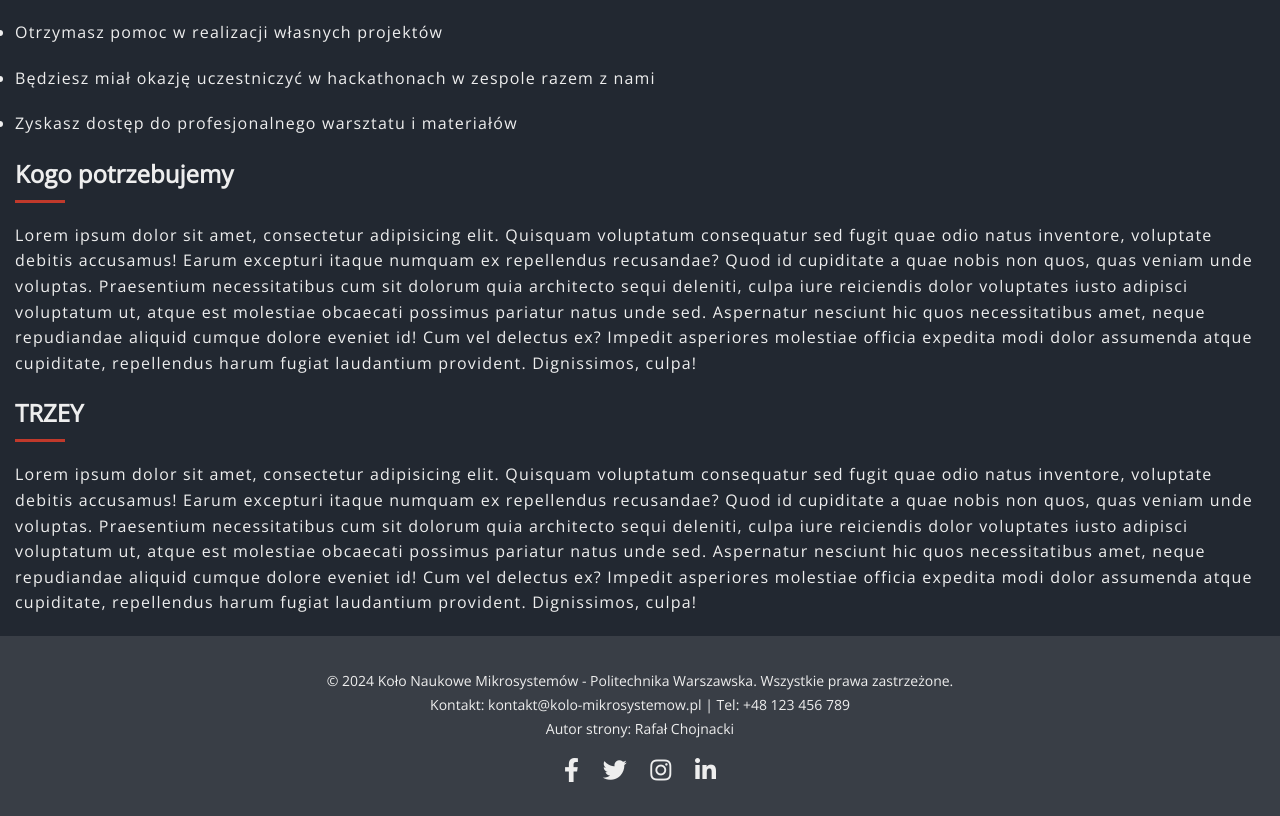
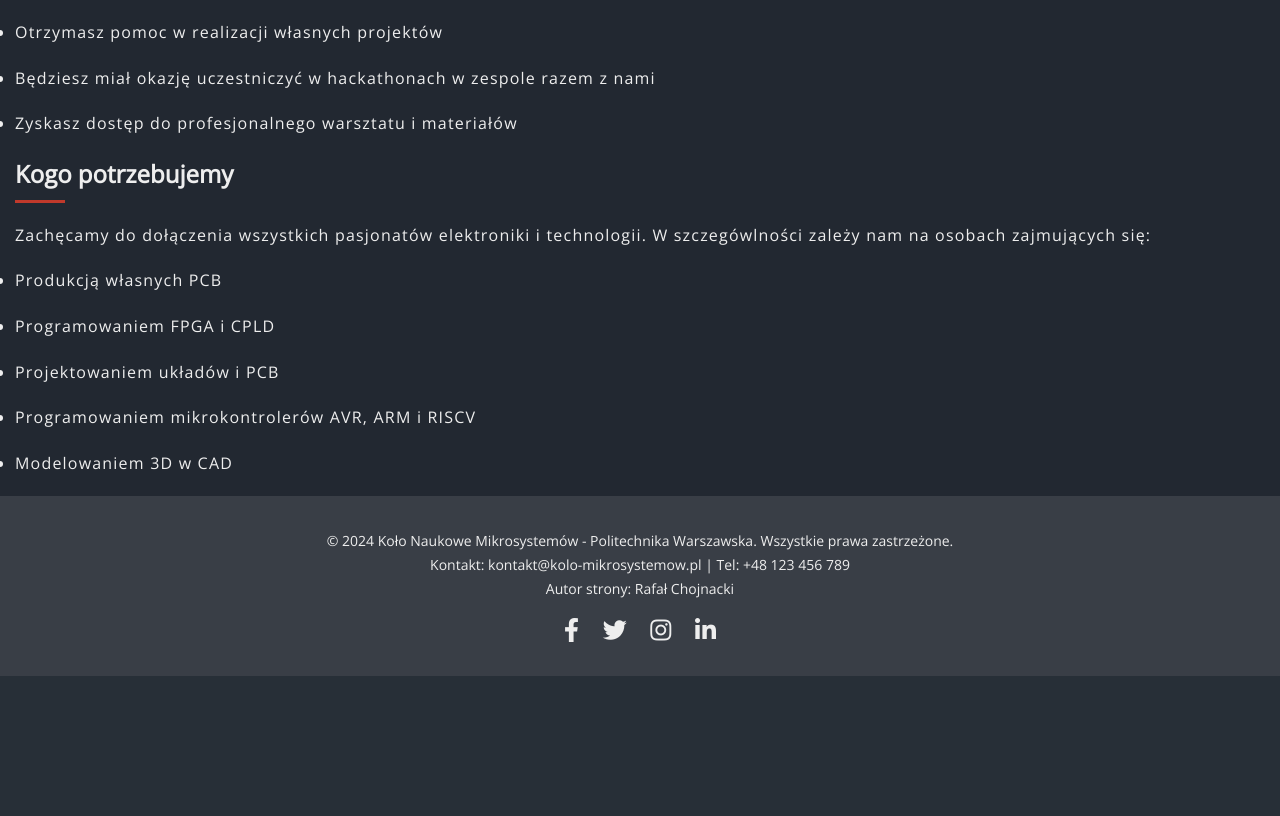
Before and after one commit to knonyks/onyks_website, a PHP site: page / in a window 1280 px wide. Shown: the part 1120-1936 px from the top of the page. After the commit the page ends 1796 px from the top, so only its background shows below. Run offline with PHP 8.4, Linux system fonts and the light colour scheme; some libraries are stand-ins or nearby versions.

Commit message:
pierwsza runda skonczona

```diff
--- a/index.php
+++ b/index.php
@@ -75,33 +75,14 @@
       </p>
       <h3>Kogo potrzebujemy</h3>
       <p>
-        Lorem ipsum dolor sit amet, consectetur adipisicing elit. Quisquam
-        voluptatum consequatur sed fugit quae odio natus inventore, voluptate
-        debitis accusamus! Earum excepturi itaque numquam ex repellendus
-        recusandae? Quod id cupiditate a quae nobis non quos, quas veniam unde
-        voluptas. Praesentium necessitatibus cum sit dolorum quia architecto
-        sequi deleniti, culpa iure reiciendis dolor voluptates iusto adipisci
-        voluptatum ut, atque est molestiae obcaecati possimus pariatur natus
-        unde sed. Aspernatur nesciunt hic quos necessitatibus amet, neque
-        repudiandae aliquid cumque dolore eveniet id! Cum vel delectus ex?
-        Impedit asperiores molestiae officia expedita modi dolor assumenda atque
-        cupiditate, repellendus harum fugiat laudantium provident. Dignissimos,
-        culpa!
-      </p>
-      <h3>TRZEY</h3>
-      <p>
-        Lorem ipsum dolor sit amet, consectetur adipisicing elit. Quisquam
-        voluptatum consequatur sed fugit quae odio natus inventore, voluptate
-        debitis accusamus! Earum excepturi itaque numquam ex repellendus
-        recusandae? Quod id cupiditate a quae nobis non quos, quas veniam unde
-        voluptas. Praesentium necessitatibus cum sit dolorum quia architecto
-        sequi deleniti, culpa iure reiciendis dolor voluptates iusto adipisci
-        voluptatum ut, atque est molestiae obcaecati possimus pariatur natus
-        unde sed. Aspernatur nesciunt hic quos necessitatibus amet, neque
-        repudiandae aliquid cumque dolore eveniet id! Cum vel delectus ex?
-        Impedit asperiores molestiae officia expedita modi dolor assumenda atque
-        cupiditate, repellendus harum fugiat laudantium provident. Dignissimos,
-        culpa!
+        Zachęcamy do dołączenia wszystkich pasjonatów elektroniki i technologii.
+        W szczegówlności zależy nam na osobach zajmujących się:
+        <ul class="content">
+          <li>Produkcją własnych PCB</li>
+          <li>Programowaniem FPGA i CPLD</li>
+          <li>Projektowaniem układów i PCB</li>
+          <li>Programowaniem mikrokontrolerów AVR, ARM i RISCV</li>
+          <li>Modelowaniem 3D w CAD</li>
       </p>
     </section>
     <?php include 'footer.php'; ?>
```
Also changed, not shown: about.php (+26 -23 lines).
